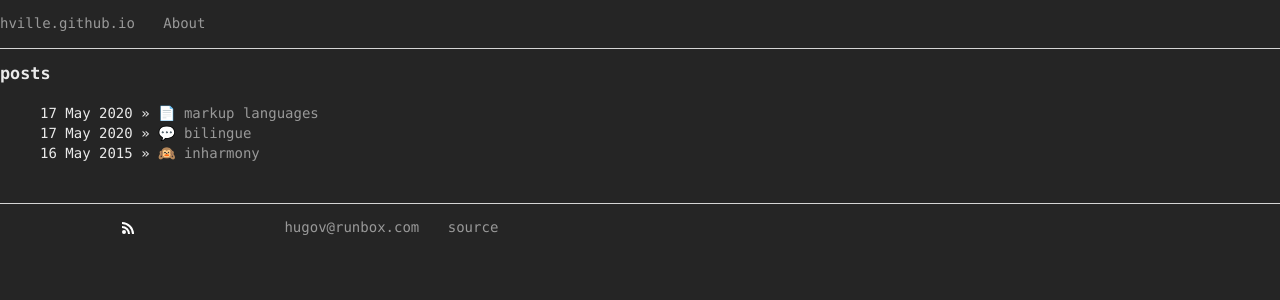
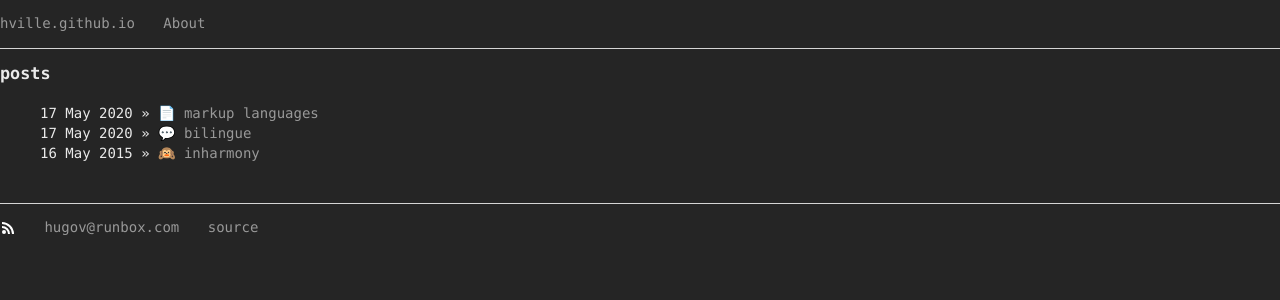
Before and after one commit to hville/hville.github.io, a Jekyll site: the page built from index.md, in a window 1280 px wide. Shown: the top 300 px of the page. Built offline with Jekyll 4.4.1, drawn with Linux system fonts in a browser that asks for light colours; emoji names are drawn with the system emoji font; the repository's description, which GitHub fills in, is left out.

Commit message:
Update main.css

```diff
--- a/css/main.css
+++ b/css/main.css
@@ -13,6 +13,7 @@ body{
 	position: relative;
 	vertical-align: middle;
   height: 16px;
+	width: 16px;
 }
 img.emoji { vertical-align: middle; /* display: inline-table; vertical-align: middle; */ }
 .floatright { float:right; }
```
